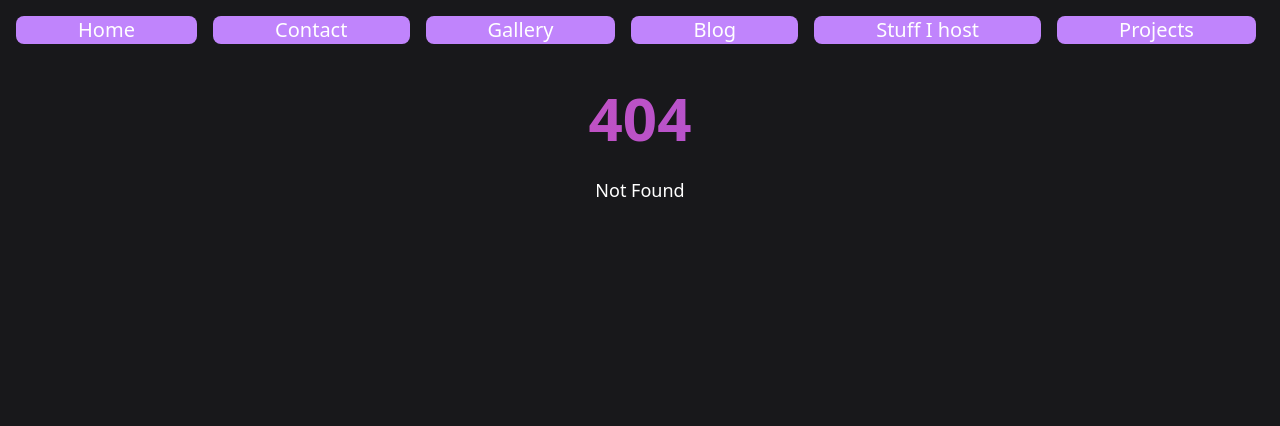
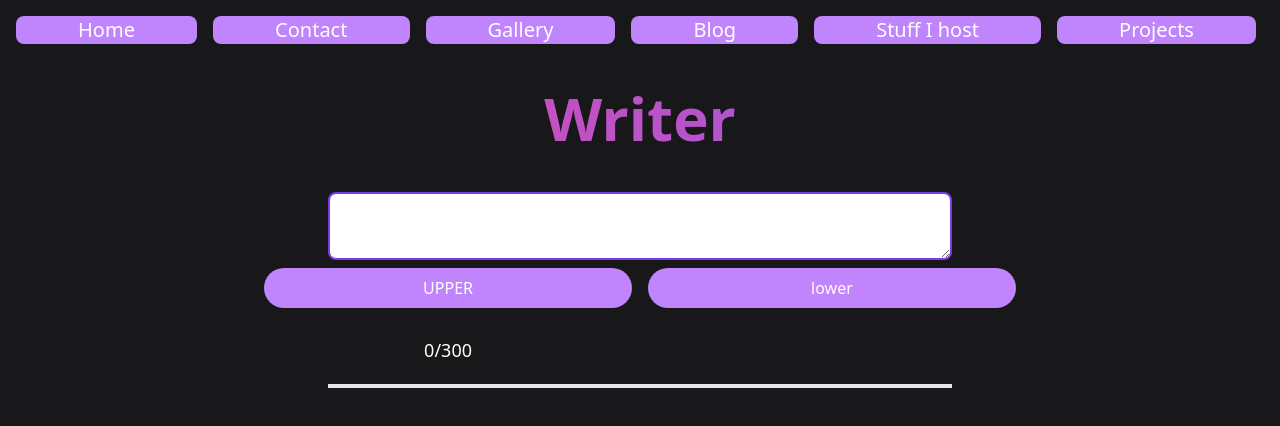
Before and after one commit to gragorther/website-2.0, a SvelteKit app: page /projects/writer in a window 1280 px wide. Before the commit this address had no page. Shown: the top 426 px of the page. Built offline with nearby package versions, Linux system fonts and the light colour scheme.

Commit message:
Added a new project :3

```diff
--- a/src/routes/+layout.svelte
+++ b/src/routes/+layout.svelte
@@ -56,7 +56,7 @@
 
 	/* Buttons and navigation */
 	:global(.pill-button) {
-		@apply text-white hover:text-white bg-purple-400 rounded-full px-4 py-2 hover:bg-purple-500;
+		@apply text-white hover:text-white bg-purple-400 rounded-full px-4 py-2 mt-2 hover:bg-purple-500;
 	}
 
 	/* Responsive navigation layout */
--- a/src/routes/projects/+page.svelte
+++ b/src/routes/projects/+page.svelte
@@ -6,6 +6,7 @@
 <PageTitle title="Projects" />
 <p>Stuff I made at a coding class</p>
 <ul>
+	<li><ClickableButton url="/projects/writer" label="Writer" /></li>
 	<li>
 		<ClickableButton url="/projects/to-do" label="To-do list" />
 	</li>
--- /dev/null
+++ b/src/routes/projects/writer/+page.svelte
@@ -0,0 +1,27 @@
+<script lang="ts">
+	import PageTitle from '$lib/PageTitle.svelte';
+	import ResultBox from '$lib/ResultBox.svelte';
+	let text: string = '';
+	let maxlength = 300;
+	import crypto from 'crypto';
+	//const randomString = crypto.randomBytes(1).toString('hex');
+	function color() {
+		return '#' + ((Math.random() * 0xffffff) << 0).toString(16).padStart(6, '0');
+	}
+</script>
+
+<PageTitle title="Writer" />
+<div class=" overflow-auto p-4 flex flex-col text-black items-center justify-center">
+	<textarea {maxlength} bind:value={text} class="w-1/2 border-2 p-2 border-violet-600 rounded-lg"
+	></textarea>
+	<div class="grid grid-cols-2 gap-4">
+		<button class="pill-button" on:click={() => (text = text.toUpperCase())}>UPPER</button>
+		<button class="pill-button" on:click={() => (text = text.toLowerCase())}>lower</button>
+		<p>{text.length}/{maxlength}</p>
+	</div>
+	<div class="flex flex-wrap w-1/2 border-2 m-2">
+		{#each text.split(' ') as word}
+			<span class="break-all" style="color:{color()}">{word}</span>
+		{/each}
+	</div>
+</div>
--- a/svelte.config.js
+++ b/svelte.config.js
@@ -12,7 +12,7 @@ const config = {
 		// If your environment is not supported, or you settled on a specific environment, switch out the adapter.
 		// See https://kit.svelte.dev/docs/adapters for more information about adapters.
 		adapter: adapter()
-	},
+	}
 };
 
 export default config;
```
